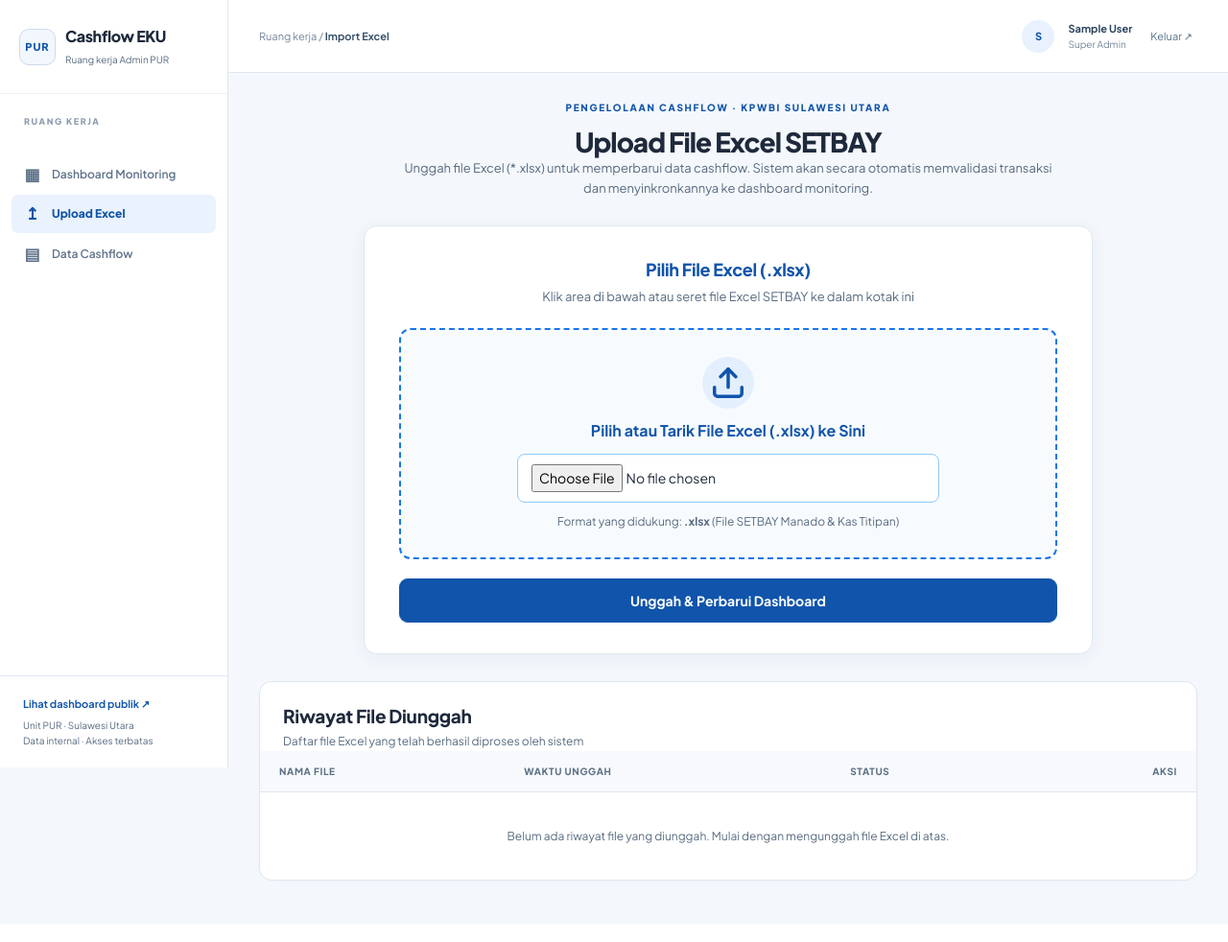
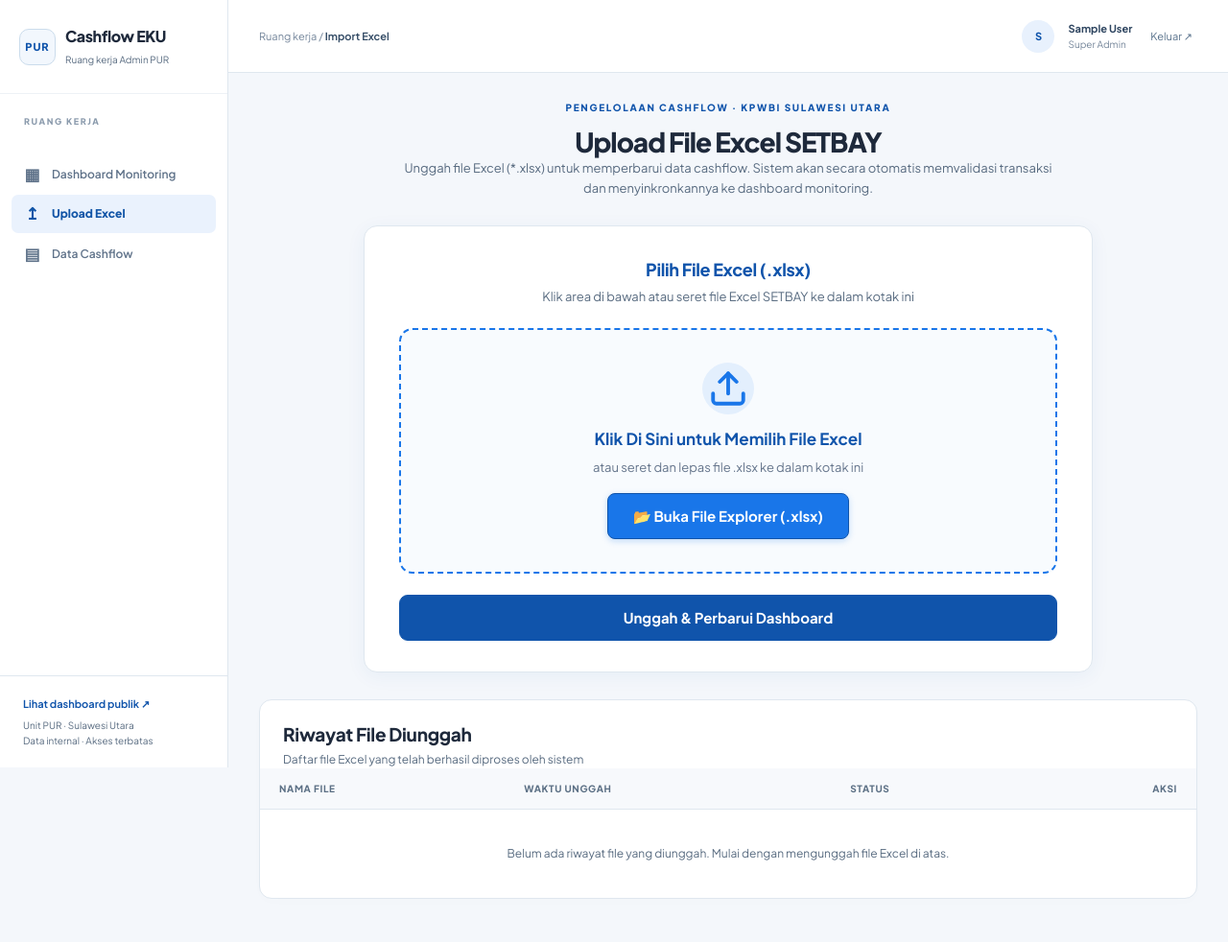
Before and after one commit to gideontondatuon/EKU, a Django app: page /admin/imports/ in a window 1280 px wide. Shown: the whole page at 96% size. Before the commit the page ends 919 px from the top, so only its background shows below. Run offline with Django 5.2, Linux system fonts and the light colour scheme; the visitor is signed in with stand-in values (Sample User, id 1); data that the repository does not hold is empty; parts of the project's set-up code (start-up, migrations or seed data) failed here and were passed over; some libraries are stand-ins or nearby versions.

Commit message:
fix: optimalkan label click dan hapus alert blocking di upload form

```diff
--- a/templates/imports.html
+++ b/templates/imports.html
@@ -26,26 +26,38 @@
         <input type="hidden" name="mode" value="ADD">
         <input type="hidden" name="is_demo" value="">
 
-        <div class="file-upload-dropzone" id="dropzone" style="background: #f8fbfe; border: 2px dashed #1976e9; border-radius: 12px; padding: 28px 20px; text-align: center; margin-bottom: 14px;">
-            <div class="upload-icon" style="margin-bottom: 10px;">
-                <svg width="38" height="38" viewBox="0 0 24 24" fill="none" stroke="#1054ab" stroke-width="2.2" stroke-linecap="round" stroke-linejoin="round">
+        <label for="id_file" class="file-upload-dropzone" id="dropzone" style="display: block; cursor: pointer; background: #f8fbfe; border: 2.5px dashed #1976e9; border-radius: 14px; padding: 34px 20px; text-align: center; margin-bottom: 16px; user-select: none;">
+            <div class="upload-icon" style="margin-bottom: 12px;">
+                <svg width="42" height="42" viewBox="0 0 24 24" fill="none" stroke="#1976e9" stroke-width="2.2" stroke-linecap="round" stroke-linejoin="round">
                     <path d="M21 15v4a2 2 0 0 1-2 2H5a2 2 0 0 1-2-2v-4"></path>
                     <polyline points="17 8 12 3 7 8"></polyline>
                     <line x1="12" y1="3" x2="12" y2="15"></line>
                 </svg>
             </div>
-            <strong style="font-size: 16px; color: #1054ab; display: block; margin-bottom: 12px;">
-                Pilih atau Tarik File Excel (.xlsx) ke Sini
-            </strong>
-            <input id="id_file" type="file" name="file" accept=".xlsx" required style="font-size: 14px; padding: 10px 14px; border: 1.5px solid #90caf9; border-radius: 8px; background: #ffffff; cursor: pointer; max-width: 440px; width: 100%; display: inline-block;">
-            <div class="muted small" style="margin-top: 10px;">Format yang didukung: <strong>.xlsx</strong> (File SETBAY Manado &amp; Kas Titipan)</div>
-            <div id="file-chosen-box" style="display: none; margin-top: 14px; background: #e8f5e9; border: 1px solid #81c784; color: #2e7d32; padding: 8px 16px; border-radius: 8px; font-weight: 600;">
-                <span id="file-name-text"></span>
-                <span id="file-size-text" style="color: #388e3c; font-weight: 400; font-size: 12px; margin-left: 6px;"></span>
+            <div style="font-size: 17px; font-weight: 700; color: #1054ab; margin-bottom: 6px;">
+                Klik Di Sini untuk Memilih File Excel
             </div>
-        </div>
+            <div style="color: #64748b; font-size: 13px; margin-bottom: 16px;">
+                atau seret dan lepas file .xlsx ke dalam kotak ini
+            </div>
 
-        <button class="btn btn-primary" type="submit" id="submit-btn" style="width: 100%; justify-content: center; min-height: 46px; font-size: 14px; font-weight: 700; border-radius: 9px; margin-top: 6px;">
+            <div>
+                <span class="btn" style="background: #1976e9; color: #ffffff; font-weight: 700; font-size: 15px; padding: 11px 26px; border-radius: 8px; display: inline-block; pointer-events: none; box-shadow: 0 2px 6px rgba(25,118,233,0.25);">
+                    📂 Buka File Explorer (.xlsx)
+                </span>
+            </div>
+
+            <input id="id_file" type="file" name="file" accept=".xlsx" style="position: absolute; opacity: 0; width: 1px; height: 1px; pointer-events: none;">
+
+            <div id="file-chosen-box" style="display: none; margin-top: 18px; background: #e8f5e9; border: 1.5px solid #4caf50; color: #1b5e20; padding: 12px 20px; border-radius: 9px; font-size: 14px; text-align: center;">
+                <span style="font-size: 18px; margin-right: 6px;">✅</span>
+                <strong id="file-name-text"></strong>
+                <span id="file-size-text" style="color: #2e7d32; font-size: 13px; margin-left: 8px;"></span>
+                <div style="font-size: 12px; color: #1976e9; margin-top: 4px; text-decoration: underline;">(Klik kotak ini jika ingin mengganti file)</div>
+            </div>
+        </label>
+
+        <button class="btn btn-primary" type="submit" id="submit-btn" style="width: 100%; justify-content: center; min-height: 48px; font-size: 15px; font-weight: 700; border-radius: 9px; margin-top: 6px;">
             Unggah &amp; Perbarui Dashboard
         </button>
     </form>
@@ -90,63 +102,78 @@
 </section>
 
 <script>
+const fileInput = document.getElementById('id_file');
+const dropzone = document.getElementById('dropzone');
+const uploadForm = document.getElementById('upload-form');
+const submitBtn = document.getElementById('submit-btn');
+
 function formatFileSize(bytes) {
     if (bytes < 1024) return bytes + ' B';
     else if (bytes < 1048576) return (bytes / 1024).toFixed(1) + ' KB';
     else return (bytes / 1048576).toFixed(1) + ' MB';
 }
 
-function handleFileSelect(input) {
+function updateFileDisplay() {
     const box = document.getElementById('file-chosen-box');
     const nameText = document.getElementById('file-name-text');
     const sizeText = document.getElementById('file-size-text');
-    const submitBtn = document.getElementById('submit-btn');
-    if (input.files && input.files[0]) {
-        nameText.textContent = input.files[0].name;
-        sizeText.textContent = '(' + formatFileSize(input.files[0].size) + ')';
-        box.style.display = 'inline-flex';
-        submitBtn.textContent = '🚀 Unggah: ' + input.files[0].name;
+    if (fileInput.files && fileInput.files[0]) {
+        const f = fileInput.files[0];
+        nameText.textContent = f.name;
+        sizeText.textContent = '(' + formatFileSize(f.size) + ')';
+        box.style.display = 'block';
+        submitBtn.textContent = '🚀 Unggah: ' + f.name;
+        submitBtn.style.background = '#2e7d32';
     } else {
         box.style.display = 'none';
         submitBtn.textContent = 'Unggah & Perbarui Dashboard';
+        submitBtn.style.background = '';
     }
 }
 
-const fileInput = document.getElementById('id_file');
-const dropzone = document.getElementById('dropzone');
-const uploadForm = document.getElementById('upload-form');
-const submitBtn = document.getElementById('submit-btn');
+if (fileInput) {
+    fileInput.addEventListener('change', updateFileDisplay);
+}
+
+if (submitBtn && fileInput) {
+    submitBtn.addEventListener('click', (e) => {
+        if (!fileInput.files || fileInput.files.length === 0) {
+            e.preventDefault();
+            fileInput.click();
+        }
+    });
+}
 
 if (dropzone && fileInput) {
-    // Cegah browser membuka file secara default saat diseret
     window.addEventListener('dragover', (e) => e.preventDefault(), false);
     window.addEventListener('drop', (e) => e.preventDefault(), false);
 
-    ['dragenter', 'dragover'].forEach(eventName => {
-        dropzone.addEventListener(eventName, (e) => {
+    ['dragenter', 'dragover'].forEach(name => {
+        dropzone.addEventListener(name, (e) => {
             e.preventDefault();
             e.stopPropagation();
-            dropzone.classList.add('dragover');
-        }, false);
+            dropzone.style.borderColor = '#0d47a1';
+            dropzone.style.background = '#e3f2fd';
+        });
     });
 
-    ['dragleave'].forEach(eventName => {
-        dropzone.addEventListener(eventName, (e) => {
+    ['dragleave', 'drop'].forEach(name => {
+        dropzone.addEventListener(name, (e) => {
             e.preventDefault();
             e.stopPropagation();
-            dropzone.classList.remove('dragover');
-        }, false);
+            dropzone.style.borderColor = '#1976e9';
+            dropzone.style.background = '#f8fbfe';
+        });
     });
 
     dropzone.addEventListener('drop', (e) => {
         e.preventDefault();
         e.stopPropagation();
-        dropzone.classList.remove('dragover');
         const dt = e.dataTransfer;
         if (dt && dt.files && dt.files.length > 0) {
             const file = dt.files[0];
             if (!file.name.toLowerCase().endsWith('.xlsx')) {
-                alert('Peringatan: Hanya file Excel berformat .xlsx yang dapat diunggah.');
+                alert('Peringatan: File harus berformat .xlsx');
                 return;
             }
             try {
@@ -156,20 +183,15 @@ if (dropzone && fileInput) {
             } catch (err) {
                 fileInput.files = dt.files;
             }
-            handleFileSelect(fileInput);
+            updateFileDisplay();
         }
     }, false);
-
-    fileInput.addEventListener('change', () => {
-        handleFileSelect(fileInput);
-    });
 }
 
 if (uploadForm) {
     uploadForm.addEventListener('submit', (e) => {
         if (!fileInput.files || fileInput.files.length === 0) {
             e.preventDefault();
-            alert('Silakan pilih file Excel (.xlsx) terlebih dahulu.');
             fileInput.click();
             return false;
         }
```
